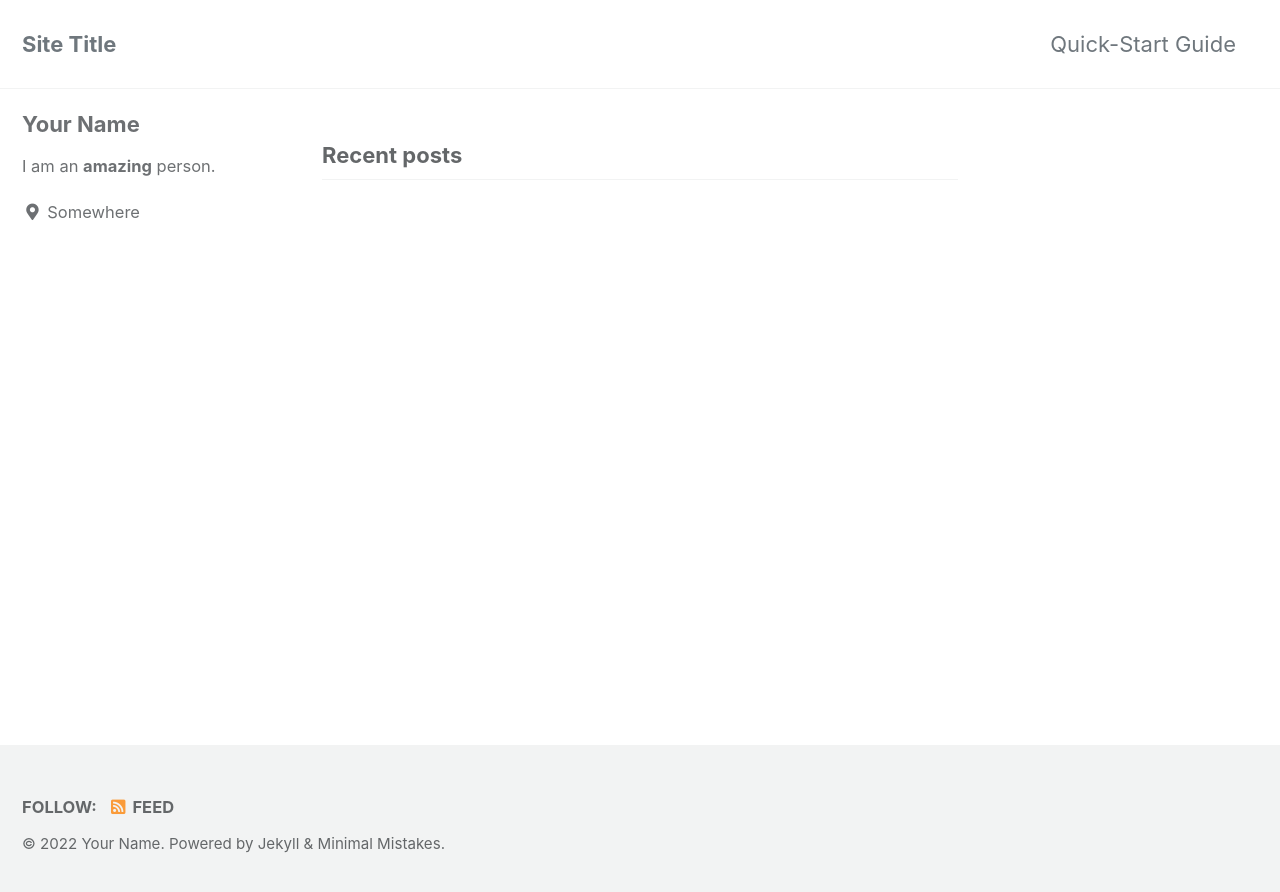
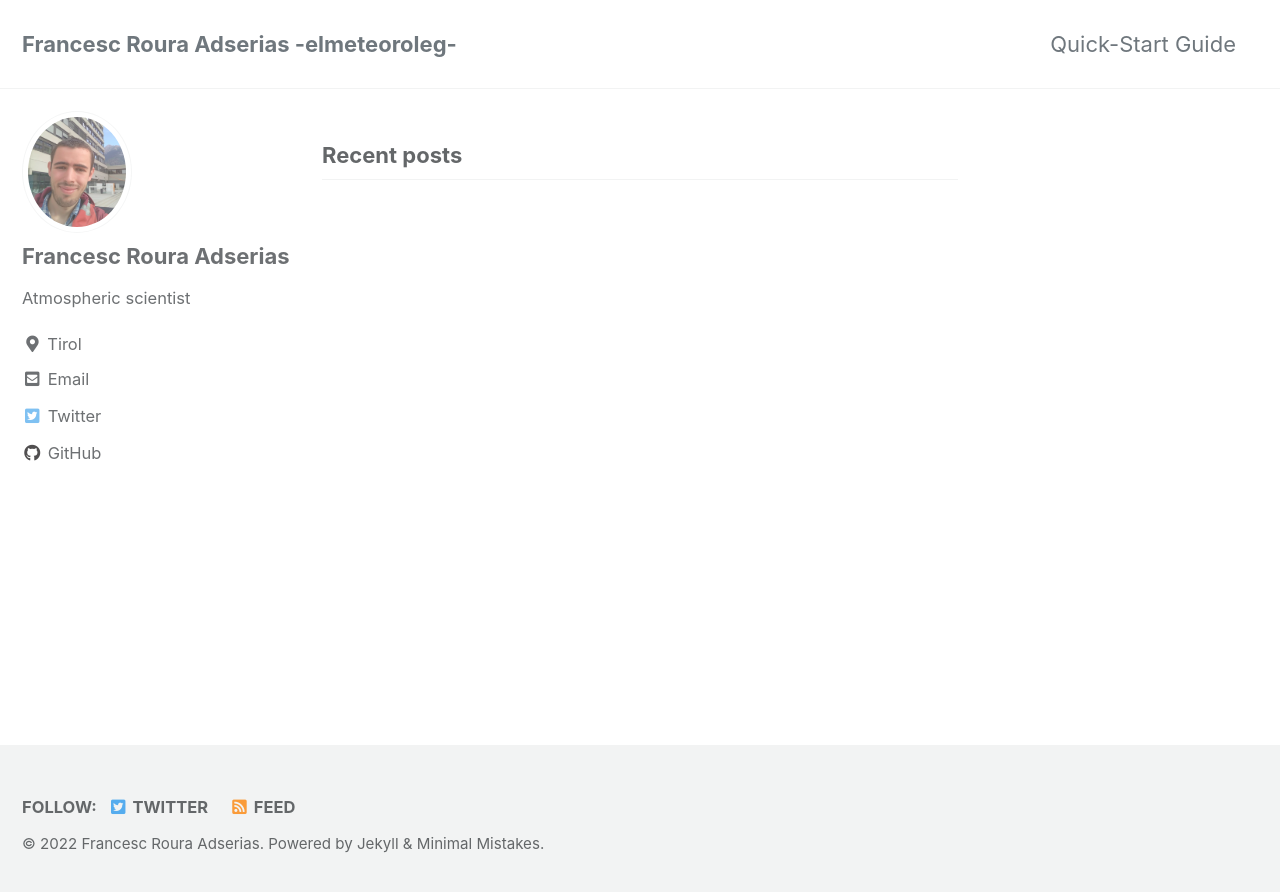
Before and after one commit to franra9/franra9.github.io, a Jekyll site: the page built from index.html, in a window 1280 px wide. Shown: the top 892 px of the page. Built offline with Jekyll 4.4.1, drawn with Linux system fonts in a browser that asks for light colours; cached includes are drawn as plain includes; the list of posts is cut into pages by our own code.

Commit message:
first commit

```diff
--- a/_config.yml
+++ b/_config.yml
@@ -16,11 +16,11 @@ minimal_mistakes_skin    : "default" # "air", "aqua", "contrast", "dark", "dirt"
 
 # Site Settings
 locale                   : "en-US"
-title                    : "Site Title"
+title                    : "Francesc Roura Adserias -elmeteoroleg-"
 title_separator          : "-"
 subtitle                 : # site tagline that appears below site title in masthead
-name                     : "Your Name"
-description              : "An amazing website."
+name                     : "Francesc Roura Adserias"
+description              : "Climate, meteorology and thoughts"
 url                      : "https://franra9.github.io" # the base hostname & protocol for your site e.g. "https://mmistakes.github.io"
 baseurl                  : # the subpath of your site, e.g. "/blog"
 repository               : # GitHub username/repo-name e.g. "mmistakes/minimal-mistakes"
@@ -81,7 +81,7 @@ baidu_site_verification  :
 
 # Social Sharing
 twitter:
-  username               :
+  username               : "elmeteoroleg"
 facebook:
   username               :
   app_id                 :
@@ -104,27 +104,27 @@ analytics:
 
 # Site Author
 author:
-  name             : "Your Name"
-  avatar           : # path of avatar image, e.g. "/assets/images/bio-photo.jpg"
-  bio              : "I am an **amazing** person."
-  location         : "Somewhere"
+  name             : "Francesc Roura Adserias"
+  avatar           : "/assets/images/bio-photo.jpg" # path of avatar image, e.g. "/assets/images/bio-photo.jpg"
+  bio              : "Atmospheric scientist"
+  location         : "Tirol"
   email            :
   links:
     - label: "Email"
       icon: "fas fa-fw fa-envelope-square"
-      # url: "mailto:your.name@email.com"
+      url: "mailto:francescrouradserias@gmail.com"
     - label: "Website"
       icon: "fas fa-fw fa-link"
       # url: "https://your-website.com"
     - label: "Twitter"
       icon: "fab fa-fw fa-twitter-square"
-      # url: "https://twitter.com/"
+      url: "https://twitter.com/elmeteoroleg"
     - label: "Facebook"
       icon: "fab fa-fw fa-facebook-square"
       # url: "https://facebook.com/"
     - label: "GitHub"
       icon: "fab fa-fw fa-github"
-      # url: "https://github.com/"
+      url: "https://github.com/franra9"
     - label: "Instagram"
       icon: "fab fa-fw fa-instagram"
       # url: "https://instagram.com/"
@@ -134,7 +134,7 @@ footer:
   links:
     - label: "Twitter"
       icon: "fab fa-fw fa-twitter-square"
-      # url:
+      url: "https://twitter.com/elmeteoroleg"
     - label: "Facebook"
       icon: "fab fa-fw fa-facebook-square"
       # url:
```
Also changed, not shown: assets/images/bio-photo.jpg (added), 1 other file.
